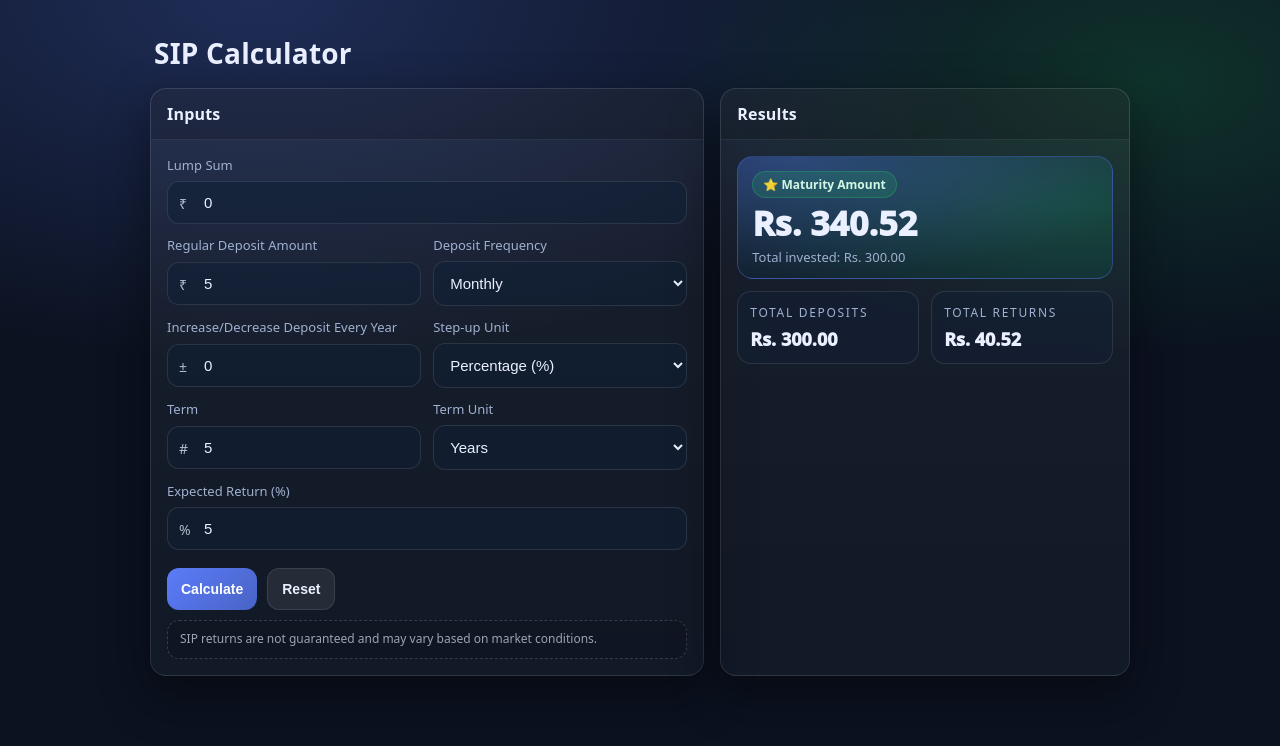
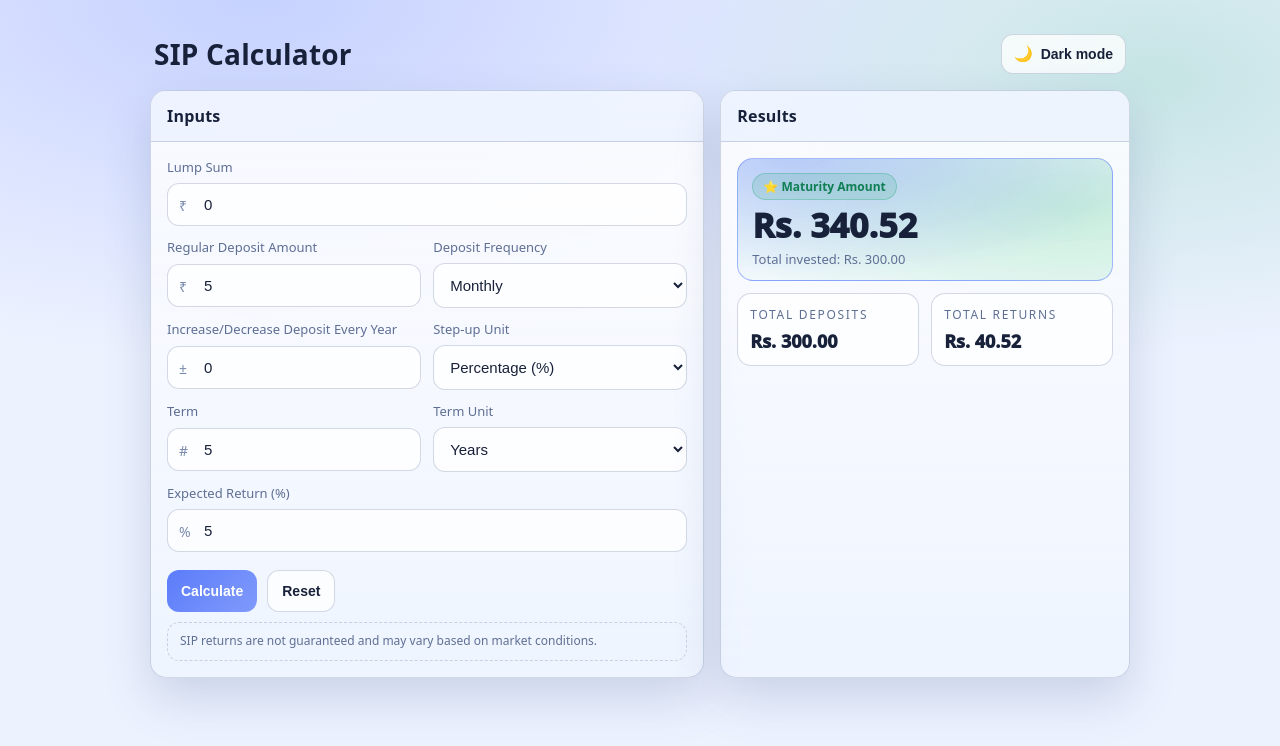
Before and after one commit to alankrit-cs/FinancialCalculator, a plain HTML site: page index.html in a window 1280 px wide. Both pictures are taken after typing "5", "5", "5" into the empty fields and a click on the button "Calculate". Drawn offline with Linux system fonts and the light colour scheme.

Commit message:
Add creative light theme and dark mode toggle

```diff
--- a/index.html
+++ b/index.html
@@ -7,6 +7,40 @@
 
   <style>
     :root{
+      --bg:#edf2ff;
+      --muted:#5f6f94;
+      --text:#18213a;
+      --accent:#4a6bff;
+      --accent2:#12a66c;
+      --border:rgba(44,68,120,.20);
+      --shadow: 0 20px 48px rgba(61,84,137,.20);
+      --radius:16px;
+      --fieldbg: rgba(255,255,255,.78);
+      --panelTop: rgba(255,255,255,.84);
+      --panelBottom: rgba(239,245,255,.72);
+      --panelHead: rgba(236,243,255,.78);
+      --pillBg: rgba(18,166,108,.14);
+      --pillBorder: rgba(18,166,108,.28);
+      --pillText: #0f7e53;
+      --glowA: rgba(74,107,255,.24);
+      --glowB: rgba(18,166,108,.18);
+      --focus: rgba(74,107,255,.18);
+      --highlightBase: rgba(246,250,255,.94);
+      --prefix: rgba(52,77,128,.66);
+    }
+    *{ box-sizing:border-box; }
+    body{
+      margin:0;
+      font-family: ui-sans-serif, system-ui, -apple-system, Segoe UI, Roboto, Arial;
+      background: radial-gradient(1200px 600px at 20% 0%, var(--glowA), transparent 60%),
+                  radial-gradient(900px 500px at 90% 10%, var(--glowB), transparent 55%),
+                  var(--bg);
+      color:var(--text);
+      min-height:100vh;
+      padding: 28px 14px;
+      transition: background .25s ease, color .25s ease;
+    }
+    body.dark{
       --bg:#0b1220;
       --muted:#9fb0d0;
       --text:#eaf0ff;
@@ -14,24 +48,36 @@
       --accent2:#22c55e;
       --border:rgba(255,255,255,.10);
       --shadow: 0 18px 50px rgba(0,0,0,.45);
-      --radius:16px;
       --fieldbg: rgba(16,31,54,.55);
-    }
-    *{ box-sizing:border-box; }
-    body{
-      margin:0;
-      font-family: ui-sans-serif, system-ui, -apple-system, Segoe UI, Roboto, Arial;
-      background: radial-gradient(1200px 600px at 20% 0%, rgba(91,124,250,.25), transparent 60%),
-                  radial-gradient(900px 500px at 90% 10%, rgba(34,197,94,.18), transparent 55%),
-                  var(--bg);
-      color:var(--text);
-      min-height:100vh;
-      padding: 28px 14px;
+      --panelTop: rgba(255,255,255,.06);
+      --panelBottom: rgba(255,255,255,.03);
+      --panelHead: rgba(0,0,0,.18);
+      --pillBg: rgba(34,197,94,.16);
+      --pillBorder: rgba(34,197,94,.32);
+      --pillText: rgba(220,255,235,.95);
+      --glowA: rgba(91,124,250,.25);
+      --glowB: rgba(34,197,94,.18);
+      --focus: rgba(91,124,250,.15);
+      --highlightBase: rgba(16,31,54,.55);
+      --prefix: rgba(234,240,255,.75);
     }
     .wrap{ max-width: 980px; margin: 0 auto; display:grid; gap:16px; }
     header{ padding: 6px 4px 0; }
+    .topBar{ display:flex; align-items:center; justify-content:space-between; gap:12px; }
     h1{ font-size: 28px; margin:0; letter-spacing:.2px; }
     .subtitle{ color: var(--muted); font-size: 14px; margin-top:6px; }
+    .themeToggle{
+      border: 1px solid var(--border);
+      background: var(--fieldbg);
+      color: var(--text);
+      display:inline-flex;
+      align-items:center;
+      gap:8px;
+      padding: 10px 12px;
+      min-width: 118px;
+      justify-content: center;
+    }
+    .themeToggle .icon{ font-size: 15px; }
 
     .grid{
       display:grid;
@@ -43,7 +89,7 @@
     }
 
     .panel{
-      background: linear-gradient(180deg, rgba(255,255,255,.06), rgba(255,255,255,.03));
+      background: linear-gradient(180deg, var(--panelTop), var(--panelBottom));
       border: 1px solid var(--border);
       border-radius: var(--radius);
       box-shadow: var(--shadow);
@@ -51,8 +97,8 @@
     }
     .panelHead{
       padding: 14px 16px;
-      border-bottom: 1px solid rgba(255,255,255,.08);
-      background: rgba(0,0,0,.18);
+      border-bottom: 1px solid var(--border);
+      background: var(--panelHead);
       font-weight: 800;
       letter-spacing:.2px;
     }
@@ -60,7 +106,6 @@
 
     .form{ display:grid; gap: 12px; }
 
-    /* Your requested "line layout" */
     .line{ display:grid; gap:12px; }
     .line.two{ grid-template-columns: 1fr 1fr; }
     @media (max-width: 520px){
@@ -74,7 +119,7 @@
     .prefix{
       position:absolute; left: 12px; top: 50%;
       transform: translateY(-50%);
-      color: rgba(234,240,255,.75);
+      color: var(--prefix);
       font-size: 14px; pointer-events:none;
     }
 
@@ -82,16 +127,16 @@
       width:100%;
       padding: 12px 12px 12px 36px;
       border-radius: 12px;
-      border: 1px solid rgba(255,255,255,.10);
+      border: 1px solid var(--border);
       background: var(--fieldbg);
       color: var(--text);
       font-size: 15px;
       outline:none;
     }
-    select{ padding-left: 12px; } /* no prefix for selects */
+    select{ padding-left: 12px; }
     input:focus, select:focus{
       border-color: rgba(91,124,250,.65);
-      box-shadow: 0 0 0 4px rgba(91,124,250,.15);
+      box-shadow: 0 0 0 4px var(--focus);
     }
     input[type="number"]::-webkit-outer-spin-button,
     input[type="number"]::-webkit-inner-spin-button { -webkit-appearance: none; margin: 0; }
@@ -117,38 +162,37 @@
       color:white;
     }
     .btnGhost{
-      background: rgba(255,255,255,.08);
+      background: var(--fieldbg);
       color: var(--text);
-      border: 1px solid rgba(255,255,255,.10);
+      border: 1px solid var(--border);
     }
 
     .disclaimer{
       margin-top: 10px;
-      color: rgba(234,240,255,.65);
+      color: var(--muted);
       font-size: 12px;
       line-height: 1.4;
       padding: 10px 12px;
       border-radius: 12px;
-      border: 1px dashed rgba(255,255,255,.16);
-      background: rgba(0,0,0,.12);
+      border: 1px dashed var(--border);
+      background: var(--panelBottom);
     }
 
-    /* Results */
     .resultStack{ display:grid; gap: 12px; }
     .highlight{
       background: radial-gradient(700px 220px at 15% 0%, rgba(91,124,250,.35), transparent 55%),
                   radial-gradient(700px 240px at 90% 40%, rgba(34,197,94,.22), transparent 60%),
-                  rgba(16,31,54,.55);
-      border: 1px solid rgba(91,124,250,.35);
+                  var(--highlightBase);
+      border: 1px solid color-mix(in srgb, var(--accent) 45%, transparent);
       border-radius: 16px;
       padding: 14px 14px 12px;
     }
     .pill{
       display:inline-flex; align-items:center;
       padding: 4px 10px; border-radius: 999px;
-      background: rgba(34,197,94,.16);
-      border: 1px solid rgba(34,197,94,.32);
-      color: rgba(220,255,235,.95);
+      background: var(--pillBg);
+      border: 1px solid var(--pillBorder);
+      color: var(--pillText);
       font-weight: 900; font-size: 12px;
       gap:6px;
     }
@@ -164,8 +208,8 @@
       .miniCards{ grid-template-columns:1fr; }
     }
     .mini{
-      background: rgba(16,31,54,.45);
-      border: 1px solid rgba(255,255,255,.10);
+      background: var(--fieldbg);
+      border: 1px solid var(--border);
       border-radius: 14px;
       padding: 12px;
     }
@@ -184,17 +228,21 @@
 <body>
   <div class="wrap">
     <header>
-      <h1>SIP Calculator</h1>
+      <div class="topBar">
+        <h1>SIP Calculator</h1>
+        <button class="themeToggle" id="themeToggle" type="button" onclick="toggleTheme()">
+          <span class="icon" id="themeIcon">🌙</span>
+          <span id="themeLabel">Dark mode</span>
+        </button>
+      </div>
     </header>
 
     <div class="grid">
-      <!-- INPUTS -->
       <section class="panel">
         <div class="panelHead">Inputs</div>
         <div class="panelBody">
           <div class="form">
 
-            <!-- Line 1: Lump Sum -->
             <div class="line">
               <div class="field">
                 <label for="lumpSum">Lump Sum</label>
@@ -205,7 +253,6 @@
               </div>
             </div>
 
-            <!-- Line 2: Regular Deposit Amount, Deposit Frequency -->
             <div class="line two">
               <div class="field">
                 <label for="depositAmount">Regular Deposit Amount</label>
@@ -226,7 +273,6 @@
               </div>
             </div>
 
-            <!-- Line 3: Increase/Decrease, Step-up Unit -->
             <div class="line two">
               <div class="field">
                 <label for="stepUpValue">Increase/Decrease Deposit Every Year</label>
@@ -245,7 +291,6 @@
               </div>
             </div>
 
-            <!-- Line 4: Term, Term Unit -->
             <div class="line two">
               <div class="field">
                 <label for="termValue">Term</label>
@@ -264,7 +309,6 @@
               </div>
             </div>
 
-            <!-- Line 5: Expected Return -->
             <div class="line">
               <div class="field">
                 <label for="rate">Expected Return (%)</label>
@@ -288,7 +332,6 @@
         </div>
       </section>
 
-      <!-- RESULTS -->
       <section class="panel">
         <div class="panelHead">Results</div>
         <div class="panelBody">
@@ -327,7 +370,6 @@
       }).format(value);
     }
 
-    // frequency -> deposits per year (n) and spacing in months (p)
     function getFrequencyConfig(freq) {
       switch (freq) {
         case "monthly": return { n: 12, p: 1 };
@@ -338,13 +380,10 @@
       }
     }
 
-    // For a full year: deposits at months 0, p, 2p... (n-1)p
-    // average remaining months to end-of-year = 12 - p*(n-1)/2
     function avgRemainingMonthsFullYear(n, p) {
       return 12 - (p * (n - 1) / 2);
     }
 
-    // Partial year (remMonths): deposits at months 0, p, 2p... < remMonths
     function depositCountPartial(remMonths, p) {
       if (remMonths <= 0) return 0;
       return Math.floor((remMonths - 1) / p) + 1;
@@ -358,6 +397,25 @@
     function applyStepUp(depPerPeriod, stepUpValue, stepUpUnit) {
       if (stepUpUnit === "rupees") return depPerPeriod + stepUpValue;
       return depPerPeriod * (1 + stepUpValue / 100);
+    }
+
+
+    function updateThemeToggle(isDark) {
+      document.getElementById("themeIcon").textContent = isDark ? "☀️" : "🌙";
+      document.getElementById("themeLabel").textContent = isDark ? "Light mode" : "Dark mode";
+    }
+
+    function toggleTheme() {
+      const isDark = document.body.classList.toggle("dark");
+      localStorage.setItem("sip-theme", isDark ? "dark" : "light");
+      updateThemeToggle(isDark);
+    }
+
+    function initTheme() {
+      const stored = localStorage.getItem("sip-theme");
+      const isDark = stored === "dark";
+      document.body.classList.toggle("dark", isDark);
+      updateThemeToggle(isDark);
     }
 
     function calculateSIP() {
@@ -381,12 +439,10 @@
       const { n, p } = getFrequencyConfig(freq);
       const r = annualRate / 100;
 
-      // Convert term into total months
       const totalMonths = (termUnit === "years") ? (termValue * 12) : termValue;
       const fullYears = Math.floor(totalMonths / 12);
       const remMonths = totalMonths % 12;
 
-      // TOTAL DEPOSITS
       let totalDeposits = lumpSum;
       let depPerPeriod = depositPerPeriod0;
 
@@ -399,7 +455,6 @@
         totalDeposits += depPerPeriod * cnt;
       }
 
-      // CORPUS (APP-STYLE)
       let corpus = lumpSum;
       depPerPeriod = depositPerPeriod0;
 
@@ -433,6 +488,8 @@
       document.getElementById("investedHint").textContent = "Total invested: " + formatINR(totalDeposits);
     }
 
+    initTheme();
+
     function resetForm() {
       document.getElementById("lumpSum").value = 0;
       document.getElementById("depositAmount").value = "";
```
